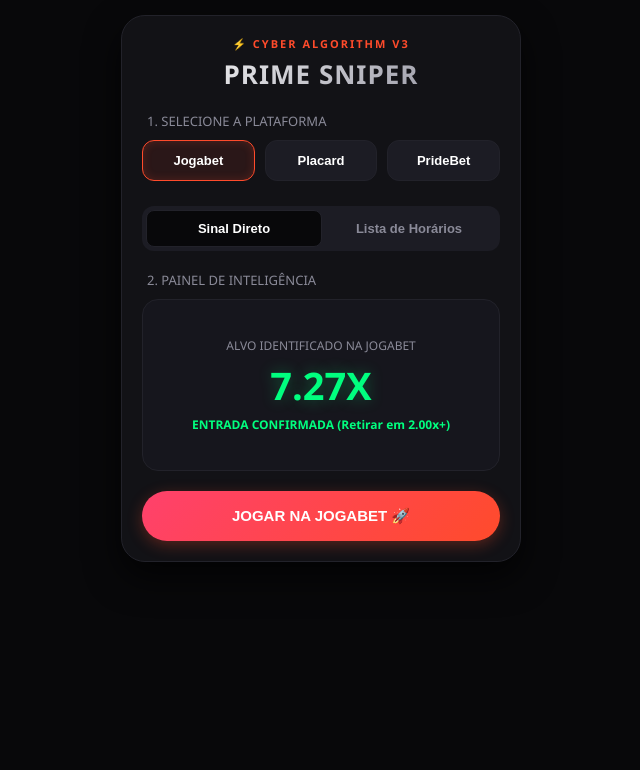
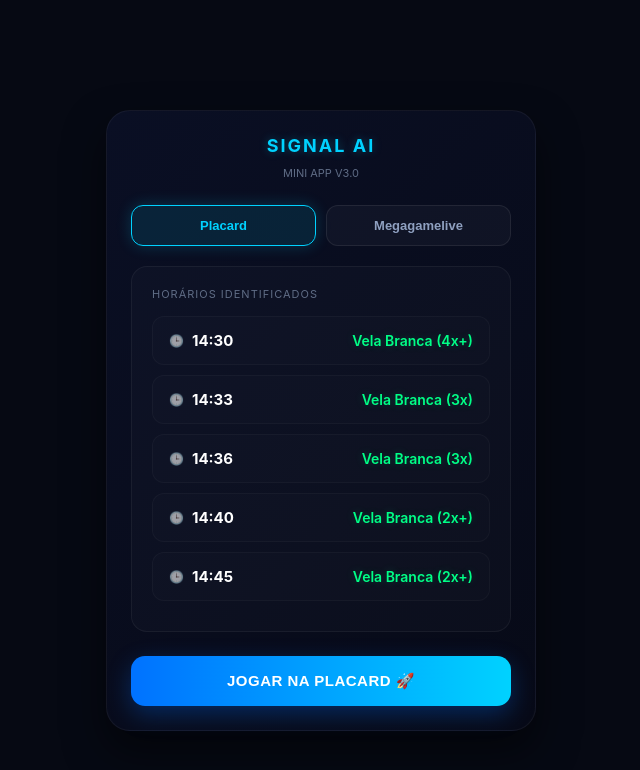
Before and after one commit to Leonardo929-cyber/Prime-sniper, a plain HTML site: page index.html in a window 1280 px wide. Shown: the whole page, without its empty margins (319-959 px from the left). Drawn offline with Linux system fonts and the light colour scheme.

Commit message:
Atualização da plataforma

```diff
--- a/index.html
+++ b/index.html
@@ -1,272 +1,245 @@
 <!DOCTYPE html>
-<html lang="pt-BR">
+<html lang="pt">
 <head>
     <meta charset="UTF-8">
     <meta name="viewport" content="width=device-width, initial-scale=1.0">
-    <title>PRIME SNIPER - Sistema de Sinais Aviator</title>
+    <title>D9 CLUBE - SIGNAL AI</title>
     <style>
-        :root {
-            --bg-color: #08080a;
-            --card-color: #121216;
-            --border-color: #22222a;
-            --neon-orange: #ff4b2b;
-            --neon-green: #00ff7f;
-            --text-color: #ffffff;
+        /* Cores inspiradas no app de IA das imagens */
+        body {
+            background-color: #060913;
+            color: #ffffff;
+            font-family: -apple-system, BlinkMacSystemFont, "Segoe UI", Roboto, Helvetica, Arial, sans-serif;
+            margin: 0;
+            padding: 20px;
+            display: flex;
+            justify-content: center;
+            align-items: center;
+            min-height: 100vh;
         }
 
-        body {
-            background-color: var(--bg-color);
-            color: var(--text-color);
-            font-family: 'Segoe UI', Roboto, sans-serif;
-            margin: 0;
-            padding: 15px;
-            display: flex;
-            flex-direction: column;
-            align-items: center;
+        .app-container {
+            width: 100%;
+            max-width: 380px;
+            background: linear-gradient(135deg, #0a0f24 0%, #070a17 100%);
+            border-radius: 24px;
+            padding: 24px;
+            box-shadow: 0 20px 40px rgba(0,0,0,0.5);
+            border: 1px solid rgba(255, 255, 255, 0.05);
         }
 
-        .container {
-            width: 100%;
-            max-width: 400px;
-            background: var(--card-color);
-            border: 1px solid var(--border-color);
-            border-radius: 24px;
-            padding: 20px;
-            box-shadow: 0 15px 35px rgba(0,0,0,0.7);
+        .header {
             text-align: center;
-            box-sizing: border-box;
+            margin-bottom: 24px;
         }
 
-        .header-tag {
-            font-size: 11px;
-            color: var(--neon-orange);
-            font-weight: bold;
+        .header h1 {
+            font-size: 18px;
+            text-transform: uppercase;
             letter-spacing: 2px;
-            margin-bottom: 5px;
+            color: #00d2ff;
+            margin: 0 0 5px 0;
+            text-shadow: 0 0 10px rgba(0, 210, 255, 0.3);
         }
 
-        h1 {
-            font-size: 26px;
-            margin: 0 0 20px 0;
-            letter-spacing: 1px;
-            background: linear-gradient(135deg, #fff, #8a8a98);
-            -webkit-background-clip: text;
-            -webkit-text-fill-color: transparent;
+        .header span {
+            font-size: 11px;
+            color: #5f6c85;
+            text-transform: uppercase;
         }
 
-        .section-title {
-            font-size: 13px;
-            color: #8a8a98;
-            text-transform: uppercase;
-            margin-bottom: 10px;
-            text-align: left;
-            padding-left: 5px;
-        }
-
-        /* Grid de Plataformas */
-        .platform-grid {
-            display: grid;
-            grid-template-columns: repeat(3, 1fr);
+        /* Seleção de Plataformas */
+        .platform-box {
+            display: flex;
             gap: 10px;
-            margin-bottom: 25px;
+            margin-bottom: 20px;
         }
 
         .platform-btn {
-            background: #1c1c24;
-            border: 1px solid var(--border-color);
-            color: white;
-            padding: 12px 5px;
-            font-size: 13px;
-            font-weight: bold;
+            flex: 1;
+            background: rgba(255, 255, 255, 0.03);
+            border: 1px solid rgba(255, 255, 255, 0.08);
+            color: #8fa0c0;
+            padding: 12px;
             border-radius: 12px;
             cursor: pointer;
-            transition: 0.3s;
+            font-weight: 600;
+            font-size: 13px;
+            transition: all 0.3s ease;
         }
 
         .platform-btn.active {
-            border-color: var(--neon-orange);
-            background: rgba(255, 75, 43, 0.1);
-            box-shadow: inset 0 0 10px rgba(255, 75, 43, 0.2);
+            background: rgba(0, 210, 255, 0.1);
+            border-color: #00d2ff;
+            color: #00d2ff;
+            box-shadow: 0 0 15px rgba(0, 210, 255, 0.2);
         }
 
-        /* Menu de Modos */
-        .modes-nav {
-            display: flex;
-            background: #1c1c24;
-            border-radius: 12px;
-            padding: 4px;
-            margin-bottom: 20px;
+        /* Painel de Inteligência */
+        .panel {
+            background: rgba(255, 255, 255, 0.02);
+            border: 1px solid rgba(255, 255, 255, 0.05);
+            border-radius: 16px;
+            padding: 20px;
+            margin-bottom: 24px;
         }
 
-        .mode-tab {
-            flex: 1;
-            background: transparent;
-            border: none;
-            color: #8a8a98;
-            padding: 10px;
-            font-size: 13px;
-            font-weight: bold;
-            border-radius: 8px;
-            cursor: pointer;
-            transition: 0.2s;
+        .panel-title {
+            font-size: 11px;
+            color: #5f6c85;
+            text-transform: uppercase;
+            margin-bottom: 15px;
+            letter-spacing: 1px;
         }
 
-        .mode-tab.active {
-            background: var(--bg-color);
-            color: white;
-            border: 1px solid var(--border-color);
+        /* Lista de Horários */
+        .signal-row {
+            display: flex;
+            justify-content: space-between;
+            align-items: center;
+            background: rgba(255, 255, 255, 0.01);
+            border: 1px solid rgba(255, 255, 255, 0.03);
+            padding: 14px 16px;
+            border-radius: 12px;
+            margin-bottom: 10px;
         }
 
-        /* Tela Central */
-        .display-box {
-            background: #16161d;
-            border: 1px solid var(--border-color);
-            border-radius: 16px;
-            padding: 25px 15px;
-            min-height: 120px;
+        .signal-time {
+            font-weight: bold;
+            font-size: 15px;
+            color: #ffffff;
             display: flex;
-            flex-direction: column;
-            justify-content: center;
             align-items: center;
-            margin-bottom: 20px;
-        }
-
-        .signal-value {
-            font-size: 38px;
-            font-weight: 900;
-            color: var(--neon-green);
-            margin: 5px 0;
-            text-shadow: 0 0 15px rgba(0, 255, 127, 0.3);
-        }
-
-        .time-list {
-            width: 100%;
-            display: flex;
-            flex-direction: column;
             gap: 8px;
         }
 
-        .time-item {
-            display: flex;
-            justify-content: space-between;
-            background: #1c1c24;
-            padding: 10px 15px;
-            border-radius: 8px;
-            font-size: 14px;
+        .signal-time::before {
+            content: "🕒";
+            font-size: 12px;
+            opacity: 0.6;
         }
 
-        /* Botão de Redirecionamento */
-        .action-btn {
-            background: linear-gradient(135deg, #ff416c, #ff4b2b);
+        .signal-target {
+            font-weight: 600;
+            font-size: 14px;
+            color: #00ff87;
+            text-shadow: 0 0 10px rgba(0, 255, 135, 0.2);
+        }
+
+        /* Botão de Ação Principal */
+        .btn-main {
+            width: 100%;
+            background: linear-gradient(90deg, #0072ff 0%, #00d2ff 100%);
             border: none;
             color: white;
             padding: 16px;
+            border-radius: 14px;
             font-size: 15px;
             font-weight: bold;
-            border-radius: 50px;
             cursor: pointer;
-            width: 100%;
-            box-shadow: 0 4px 15px rgba(255, 75, 43, 0.3);
-            transition: 0.3s;
+            box-shadow: 0 8px 24px rgba(0, 114, 255, 0.3);
+            transition: all 0.3s ease;
+            text-transform: uppercase;
+            letter-spacing: 0.5px;
         }
 
-        .action-btn:hover {
-            transform: scale(1.02);
+        .btn-main:hover {
+            transform: translateY(-2px);
+            box-shadow: 0 12px 28px rgba(0, 114, 255, 0.4);
         }
     </style>
 </head>
 <body>
 
-    <div class="container">
-        <div class="header-tag">⚡ CYBER ALGORITHM V3</div>
-        <h1>PRIME SNIPER</h1>
-
-        <div class="section-title">1. Selecione a Plataforma</div>
-        <div class="platform-grid">
-            <button class="platform-btn active" onclick="selectPlatform('Jogabet', 'https://trk.jogabets.co.mz/click?o=1&a=12409&c=1', this)">Jogabet</button>
-            <button class="platform-btn" onclick="selectPlatform('Placard', 'https://media1.placard.co.mz/redirect.aspx?pid=8332&bid=1690', this)">Placard</button>
-            <button class="platform-btn" onclick="selectPlatform('PrideBet', 'https://pridebet.co.mz/register/?aff=1143464', this)">PrideBet</button>
+<div class="app-container">
+    <div class="header">
+        <h1>Signal AI</h1>
+        <span>Mini App v3.0</span>
     </div>
 
-        <div class="modes-nav">
-            <button class="mode-tab active" onclick="switchMode('sniper', this)">Sinal Direto</button>
-            <button class="mode-tab" onclick="switchMode('horarios', this)">Lista de Horários</button>
+    <div class="platform-box">
+        <button class="platform-btn active" onclick="selectPlatform('placard', this)">Placard</button>
+        <button class="platform-btn" onclick="selectPlatform('megagamelive', this)">Megagamelive</button>
     </div>
 
-        <div class="section-title">2. Painel de Inteligência</div>
-        <div class="display-box" id="panel-display">
-            <div style="color: #8a8a98;">Conectando...</div>
+    <div class="panel">
+        <div class="panel-title">Horários Identificados</div>
+        <div id="signals-list">
+            </div>
     </div>
 
-        <button class="action-btn" id="redirect-btn" onclick="openAffiliate()">JOGAR NA JOGABET 🚀</button>
+    <button class="btn-main" id="action-btn" onclick="goToPlatform()">Jogar na Placard 🚀</button>
 </div>
 
 <script>
-        // Configurações e Links Padrão (Inicia com a Jogabet ativa)
-        let currentPlatform = "Jogabet";
-        let currentLink = "https://trk.jogabets.co.mz/click?o=1&a=12409&c=1";
-        let currentMode = "sniper";
+    // Configurações iniciais
+    let currentPlatform = 'placard';
+    const links = {
+        placard: "https://www.placard.co.mz", // Coloque o link correto da Placard aqui se tiver
+        megagamelive: "https://www.megagamelive.com/affiliates/?btag=2504724"
+    };
 
-        function selectPlatform(name, link, element) {
-            currentPlatform = name;
-            currentLink = link;
+    // Função para alternar entre as plataformas
+    function selectPlatform(platform, element) {
+        currentPlatform = platform;
 
-            // Atualiza o estado visual dos botões de plataforma
+        // Atualiza botões ativos
         document.querySelectorAll('.platform-btn').forEach(btn => btn.classList.remove('active'));
         element.classList.add('active');
 
-            // Altera o texto do botão de ação com o nome da casa
-            document.getElementById('redirect-btn').innerText = `JOGAR NA ${name.toUpperCase()} 🚀`;
-            triggerScanEffect();
+        // Atualiza o texto do botão de ação inferior
+        const btnMain = document.getElementById('action-btn');
+        if(platform === 'megagamelive') {
+            btnMain.innerText = "Jogar na Megagamelive 🚀";
+        } else {
+            btnMain.innerText = "Jogar na Placard 🚀";
         }
 
-        function switchMode(mode, element) {
-            currentMode = mode;
-            document.querySelectorAll('.mode-tab').forEach(tab => tab.classList.remove('active'));
-            element.classList.add('active');
-            triggerScanEffect();
+        // Gera novos horários simulando uma nova análise para a casa selecionada
+        generateSignals();
     }
 
-        function triggerScanEffect() {
-            const display = document.getElementById('panel-display');
-            display.innerHTML = `<div style="color: var(--neon-orange); font-weight:bold;">Sincronizando com a API da ${currentPlatform}...</div>`;
-
-            setTimeout(() => {
-                if(currentMode === 'sniper') {
-                    // MODO 1: Gera multiplicadores aleatórios sempre acima de 2x (indo de 2.05x até 14.50x)
-                    const randomMultiplier = (Math.random() * (14.5 - 2.05) + 2.05).toFixed(2);
-                    display.innerHTML = `
-                        <div style="font-size:12px; color:#8a8a98; text-transform:uppercase;">Alvo Identificado na ${currentPlatform}</div>
-                        <div class="signal-value">${randomMultiplier}X</div>
-                        <div style="font-size:12px; color: var(--neon-green); font-weight:bold;">ENTRADA CONFIRMADA (Retirar em 2.00x+)</div>
-                    `;
-                } else {
-                    // MODO 2: Gera lista com os próximos horários prováveis para velas de 2x+
-                    const now = new Date();
-                    let listHtml = '<div class="time-list">';
-
-                    for(let i = 1; i <= 3; i++) {
-                        // Adiciona minutos de forma espaçada no relógio
-                        now.setMinutes(now.getMinutes() + Math.floor(Math.random() * 5) + 3);
-                        const timeStr = now.toTimeString().split(' ')[0].substring(0,5);
-                        listHtml += `
-                            <div class="time-item">
-                                <span style="color:#fff; font-weight:bold;">⏱️ ${timeStr}</span>
-                                <span style="color:var(--neon-green); font-weight:bold;">Vela Branca (2x+) 🎯</span>
-                            </div>`;
-                    }
-                    listHtml += '</div>';
-                    display.innerHTML = listHtml;
-                }
-            }, 800); // 800 milissegundos de delay para simular a resposta do robô
+    // Redirecionamento do botão
+    function goToPlatform() {
+        window.open(links[currentPlatform], '_blank');
     }
 
-        function openAffiliate() {
-            window.open(currentLink, '_blank');
+    // Gerador de Horários Inteligente (Intervalo de 3 a 5 min | 5 Horários | Regra do 3x)
+    function generateSignals() {
+        const container = document.getElementById('signals-list');
+        container.innerHTML = ''; // Limpa a lista anterior
+
+        let now = new Date();
+
+        for (let i = 0; i < 5; i++) {
+            // Gera um intervalo aleatório estrito entre 3 e 5 minutos
+            let randomMinutes = Math.floor(Math.random() * (5 - 3 + 1)) + 3;
+            now.setMinutes(now.getMinutes() + randomMinutes);
+
+            // Formata a hora para HH:MM
+            let hours = String(now.getHours()).padStart(2, '0');
+            let minutes = String(now.getMinutes()).padStart(2, '0');
+            let timeStr = `${hours}:${minutes}`;
+
+            // Define o multiplicador (exemplo: 2x+, 3x, 5x+ etc.)
+            let targets = ["2x+", "3x", "4x+", "2x+"];
+            let randomTarget = targets[Math.floor(Math.random() * targets.length)];
+
+            // Monta o elemento HTML do sinal
+            const row = document.createElement('div');
+            row.className = 'signal-row';
+            row.innerHTML = `
+                <div class="signal-time">${timeStr}</div>
+                <div class="signal-target">Vela Branca (${randomTarget})</div>
+            `;
+
+            container.appendChild(row);
+        }
     }
 
-        // Executa o primeiro sinal automaticamente ao carregar o site
-        triggerScanEffect();
+    // Executa ao carregar a página pela primeira vez
+    window.onload = generateSignals;
 </script>
+
 </body>
 </html>
```
Lines whose indentation alone changed are shown as unchanged.
